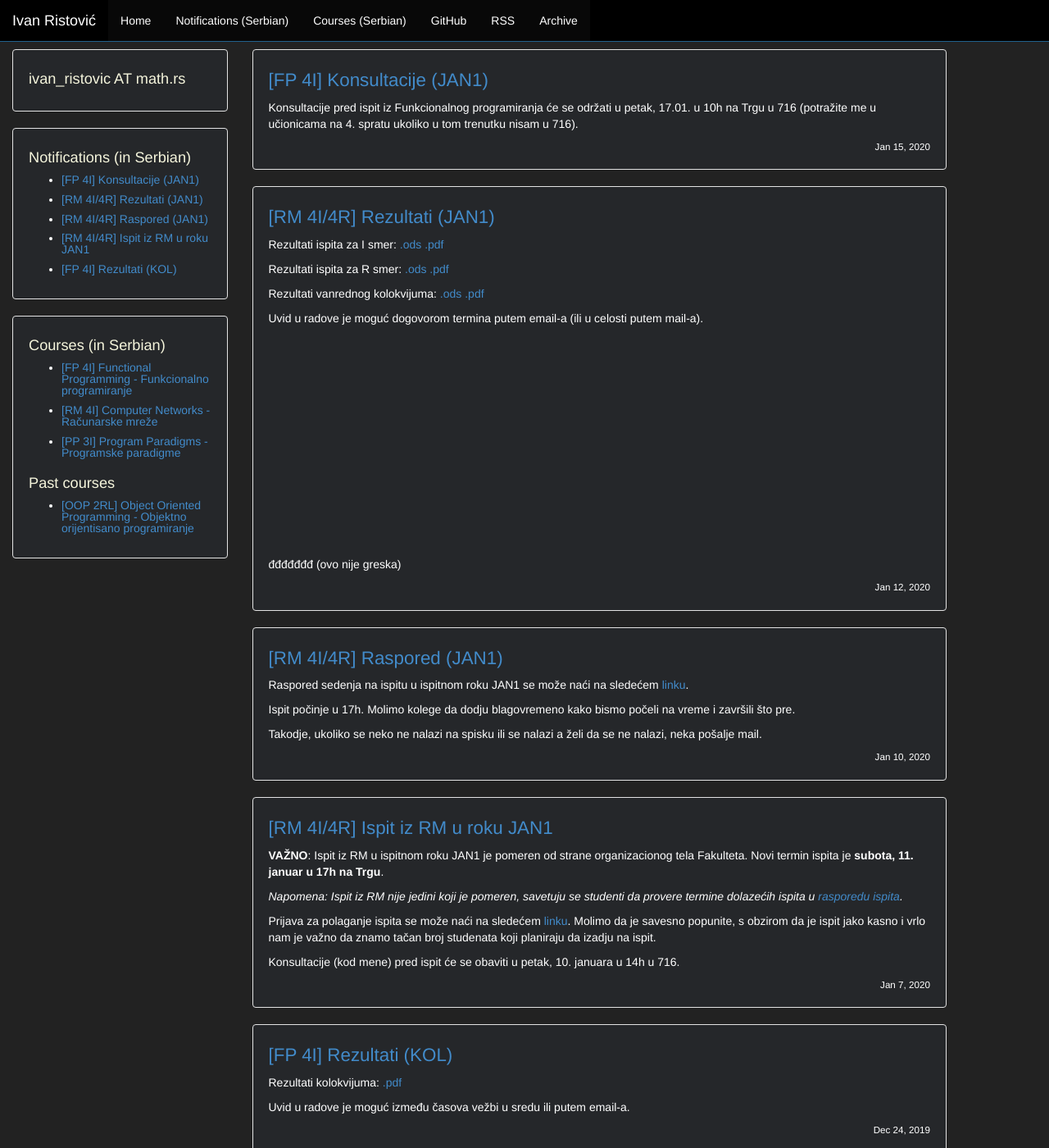
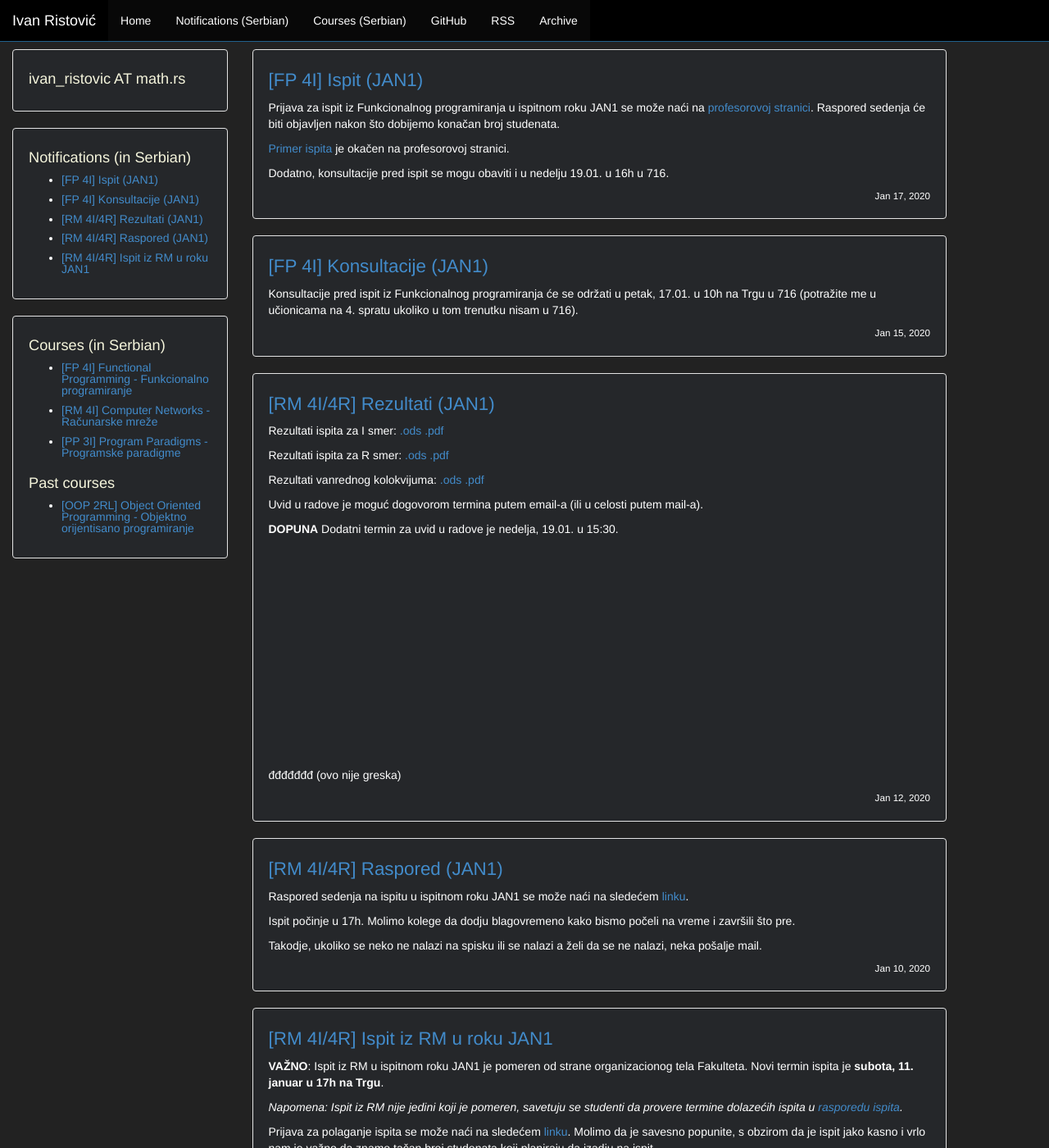
Before and after one commit to ivan-ristovic/ivan-ristovic.github.io, a Jekyll site: the page built from notifications/index.html, in a window 1280 px wide and 1400 px high. Shown: the whole window at 82% size. Built offline with Jekyll 4.4.1, drawn with Linux system fonts in a browser that asks for light colours; the list of posts is cut into pages by our own code.

Commit message:
[FP] JAN1 exam

```diff
--- a/_posts/2019_2020/2020-01-12-rm-results.md
+++ b/_posts/2019_2020/2020-01-12-rm-results.md
@@ -20,6 +20,8 @@ Rezultati vanrednog kolokvijuma:
 
 Uvid u radove je moguć dogovorom termina putem email-a (ili u celosti putem mail-a).
 
+**DOPUNA** Dodatni termin za uvid u radove je nedelja, 19.01. u 15:30.
+
 <br/><br/><br/><br/><br/><br/><br/><br/><br/><br/><br/><br/><br/>
 
 đđđđđđđ
--- /dev/null
+++ b/_posts/2019_2020/2020-01-17-fpi-exam.md
@@ -0,0 +1,16 @@
+---
+layout: post
+course: FP 4I
+title: "Ispit (JAN1)"
+date: 2020-01-17 19:00:00 +0100
+comments: false
+---
+
+Prijava za ispit iz Funkcionalnog programiranja u ispitnom roku JAN1 se može naći na
+[profesorovoj stranici](http://poincare.math.rs/~ivan/sys/prijavljivanje/){:target="_blank"}.
+Raspored sedenja će biti objavljen nakon što dobijemo konačan broj studenata.
+
+[Primer ispita](http://poincare.matf.bg.ac.rs/~ivan/files/fp/ispit-2016-01.pdf){:target="_blank"}
+je okačen na profesorovoj stranici.
+
+Dodatno, konsultacije pred ispit se mogu obaviti i u nedelju 19.01. u 16h u 716.
```
